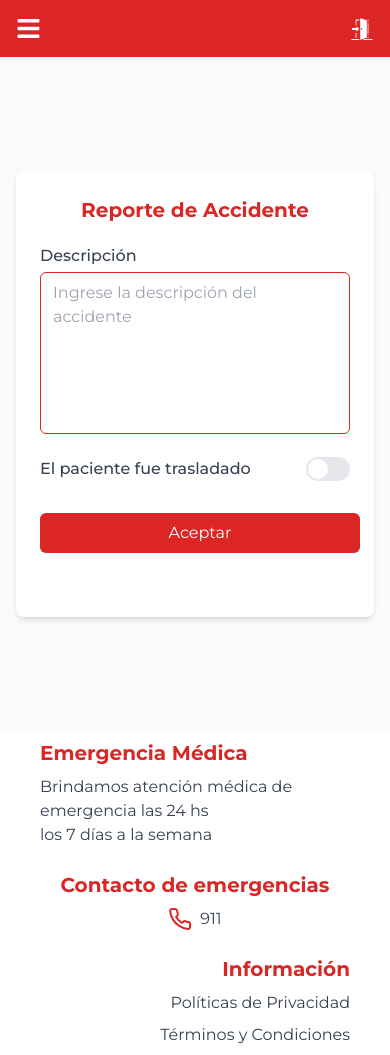
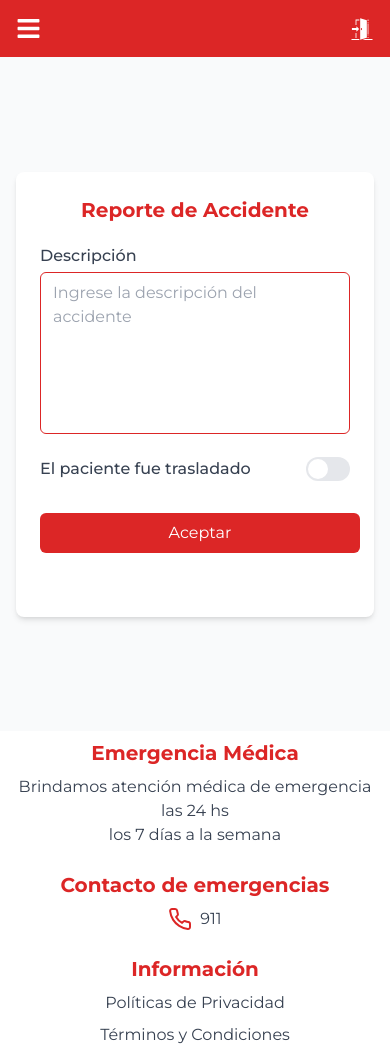
Before and after one commit to oriana-monaldi/AmbulanciaYa, a React (Vite) app: page /alta-reporte in a window 390 px wide. Built offline with nearby package versions, Linux system fonts and the light colour scheme.

Commit message:
footer responsive

```diff
--- a/src/components/Footer.jsx
+++ b/src/components/Footer.jsx
@@ -1,32 +1,31 @@
 import React from 'react';
-import {LuPhone} from 'react-icons/lu';
+import { LuPhone } from 'react-icons/lu';
 
 const Footer = () => {
     return (
         <footer className="w-full bg-white py-2">
-            {' '}
-            <div className="flex w-full flex-col items-center justify-between space-y-6 px-4 md:flex-row md:space-y-0">
-                <div className="w-full text-left md:w-1/3">
-                    <h3 className="mb-2 ml-6 text-xl font-bold text-red-600">Emergencia Médica</h3>
-                    <p className="ml-6 text-gray-700">Brindamos atención médica de emergencia las 24 hs </p>
-                    <p className="ml-6 text-gray-700">los 7 días a la semana</p>
+            <div className="flex flex-col items-center justify-center w-full space-y-6 px-4 sm:flex-col sm:items-center md:flex-row md:space-y-0">
+                <div className="w-full text-center sm:text-center md:w-1/3">
+                    <h3 className="mb-2 text-xl font-bold text-red-600">Emergencia Médica</h3>
+                    <p className="text-gray-700">Brindamos atención médica de emergencia las 24 hs</p>
+                    <p className="text-gray-700">los 7 días a la semana</p>
                 </div>
 
-                <div className="w-full text-center md:w-1/3">
+                <div className="w-full text-center sm:text-center md:w-1/3">
                     <h3 className="mb-2 mt-0 text-xl font-bold text-red-600">Contacto de emergencias</h3>
                     <div className="flex items-center justify-center space-x-2">
                         <LuPhone className="h-6 w-6 text-red-600" />
-                        <p className="ml-6 text-gray-700">911</p>
+                        <p className="text-gray-700">911</p>
                     </div>
                 </div>
 
-                <div className="w-full text-right md:w-1/3">
-                    <h3 className="mb-2 mr-6 text-xl font-bold text-red-600">Información</h3>
-                    <nav className="flex flex-col space-y-2">
-                        <a href="#" className="mr-6 text-gray-700 transition-colors hover:text-red-600">
+                <div className="w-full text-center sm:text-center md:w-1/3">
+                    <h3 className="mb-2 text-xl font-bold text-red-600">Información</h3>
+                    <nav className="flex flex-col space-y-2 sm:items-center">
+                        <a href="#" className="text-gray-700 transition-colors hover:text-red-600">
                             Políticas de Privacidad
                         </a>
-                        <a href="#" className="mr-6 text-gray-700 transition-colors hover:text-red-600">
+                        <a href="#" className="text-gray-700 transition-colors hover:text-red-600">
                             Términos y Condiciones
                         </a>
                     </nav>
```
